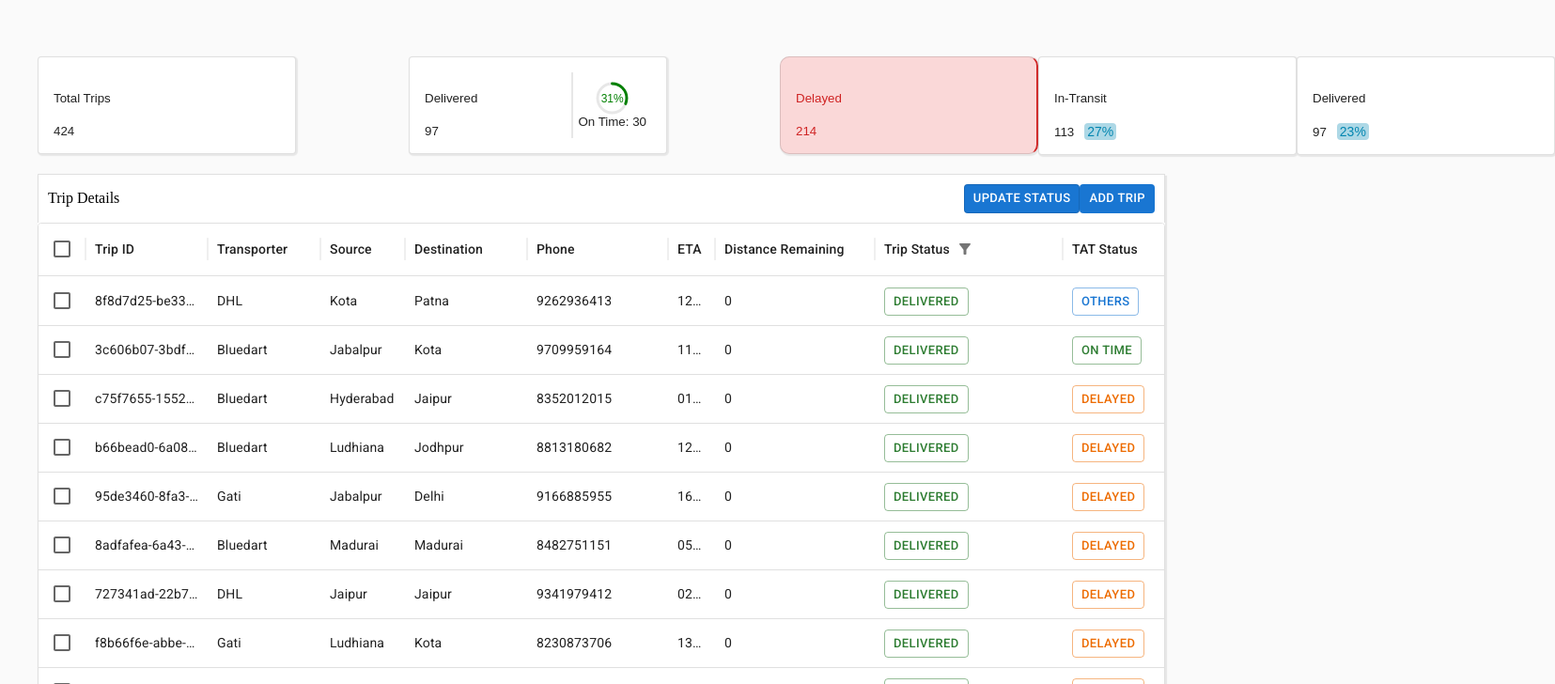
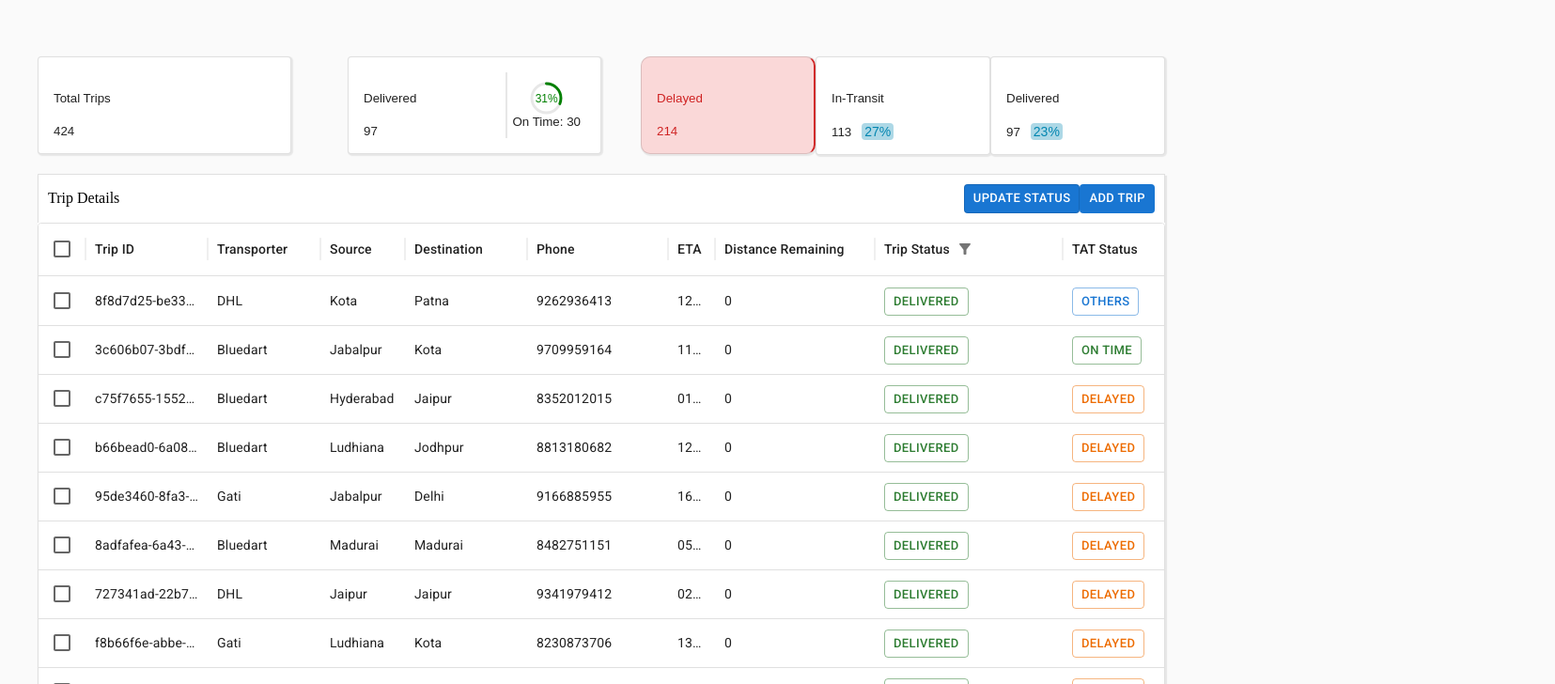
Before and after one commit to manisha1711/Manisha-assignment, a React (Vite) app: page / in a window 1280 px wide. Shown: the top 728 px of the page at 94% size, 1655 px wide, since content can reach past the window. Built offline with nearby package versions, Linux system fonts and the light colour scheme.

Commit message:
counter css

```diff
--- a/src/Components/Counter/CounterCard.jsx
+++ b/src/Components/Counter/CounterCard.jsx
@@ -8,9 +8,9 @@ import './CounterCard.css'
 
 export default function CounterCard(props) {
 
-    const {counterStatus,count,showPercentage,total,showOntimeSection,ontimeCount,setSelectedCounter,counterName} = props
+    const {counterStatus,count,showPercentage,total,showOntimeSection,ontimeCount,setSelectedCounter,counterName,styleComp} = props
     return (
-        <Box  sx={ontimeCount?{ minWidth: 275 ,textAlign:"left",flex:1,padding:"0 10%"}:{ minWidth: 275 ,textAlign:"left",flex:1}}>
+        <Box sx={styleComp}>
             <Card className={counterStatus} variant="outlined" >
             <CardActionArea onClick={()=>setSelectedCounter(counterName)}>
                     <CardContent sx={{ display: "flex"}}>
--- a/src/Components/Counter/Counters.jsx
+++ b/src/Components/Counter/Counters.jsx
@@ -5,12 +5,14 @@ function Counters(props){
     return (
         <>
             <div className="main-contaner">
-                <CounterCard counterStatus={"Total Trips"}  counterName={"Total"} setSelectedCounter={setSelectedCounter} count={counters.Total}></CounterCard>
-                <CounterCard counterStatus={"Delivered"} counterName={"Delivered"} setSelectedCounter={setSelectedCounter} count={counters.Delivered} showOntimeSection={true} ontimeCount={counters.Ontime} total={counters.Total}></CounterCard>
-                <div className="containers">
-                    <CounterCard counterStatus={"Delayed"} counterName={"Delayed"} setSelectedCounter={setSelectedCounter} count={counters.Delayed}></CounterCard>
-                    <CounterCard counterStatus={"In-Transit"} count={counters.InTransit} counterName={"InTransit"} setSelectedCounter={setSelectedCounter} showPercentage={true} total={counters.Total}></CounterCard>
-                    <CounterCard counterStatus={"Delivered"} count={counters.Delivered} counterName={"Delivered"}  setSelectedCounter={setSelectedCounter} showPercentage={true} total={counters.Total}></CounterCard>
+                <div style={{display: "flex",width: "100%",justifyContent: "space-between"}}>
+                <CounterCard styleComp={{textAlign:"left",minWidth:"45%"}} counterStatus={"Total Trips"}  counterName={"Total"} setSelectedCounter={setSelectedCounter} count={counters.Total}></CounterCard>
+                <CounterCard styleComp={{textAlign:"left",minWidth:"45%"}} counterStatus={"Delivered"} counterName={"Delivered"} setSelectedCounter={setSelectedCounter} count={counters.Delivered} showOntimeSection={true} ontimeCount={counters.Ontime} total={counters.Total}></CounterCard>
+                </div>
+                <div className="containers" style={{textAlign:"left",minWidth:"50%",justifyContent: "flex-end"}}>
+                    <CounterCard  styleComp={{textAlign:"left",minWidth:"31%"}} counterStatus={"Delayed"} counterName={"Delayed"} setSelectedCounter={setSelectedCounter} count={counters.Delayed}></CounterCard>
+                    <CounterCard  styleComp={{textAlign:"left",minWidth:"31%"}} counterStatus={"In-Transit"} count={counters.InTransit} counterName={"InTransit"} setSelectedCounter={setSelectedCounter} showPercentage={true} total={counters.Total}></CounterCard>
+                    <CounterCard styleComp={{textAlign:"left",minWidth:"31%"}}  counterStatus={"Delivered"} count={counters.Delivered} counterName={"Delivered"}  setSelectedCounter={setSelectedCounter} showPercentage={true} total={counters.Total}></CounterCard>
                 </div>
 
             </div>
```
